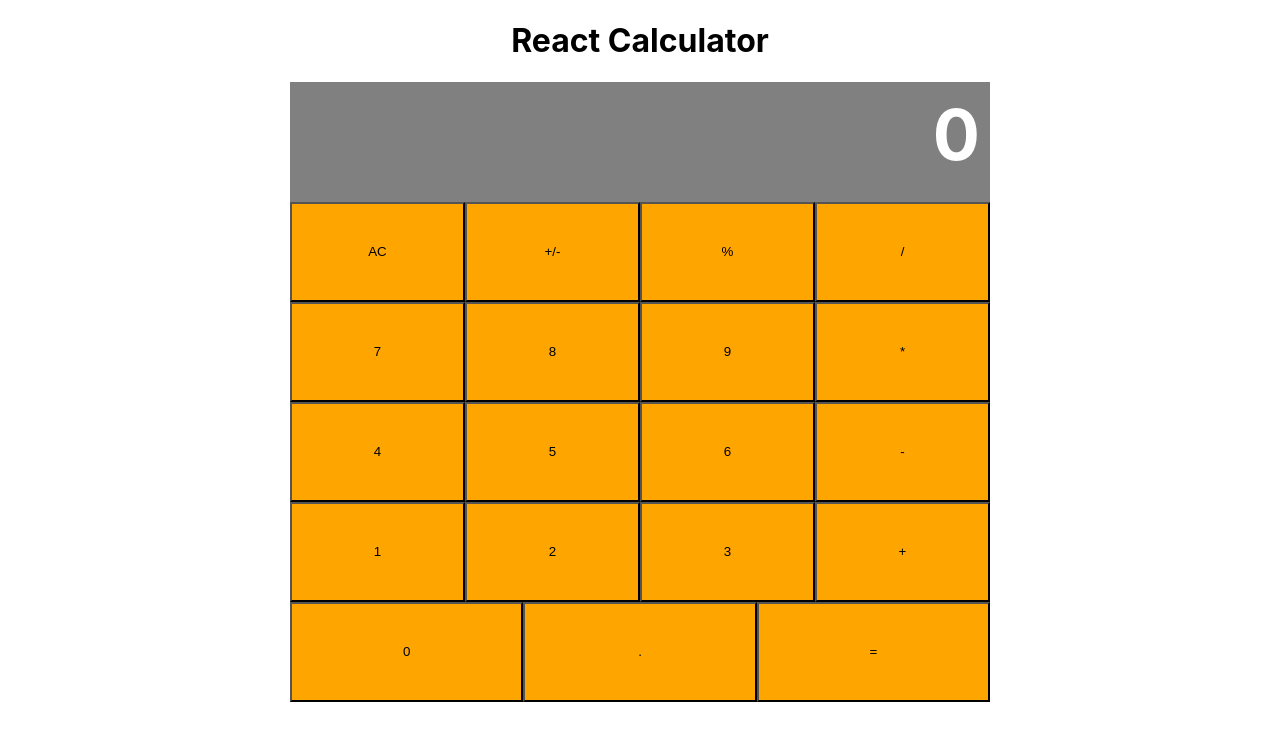
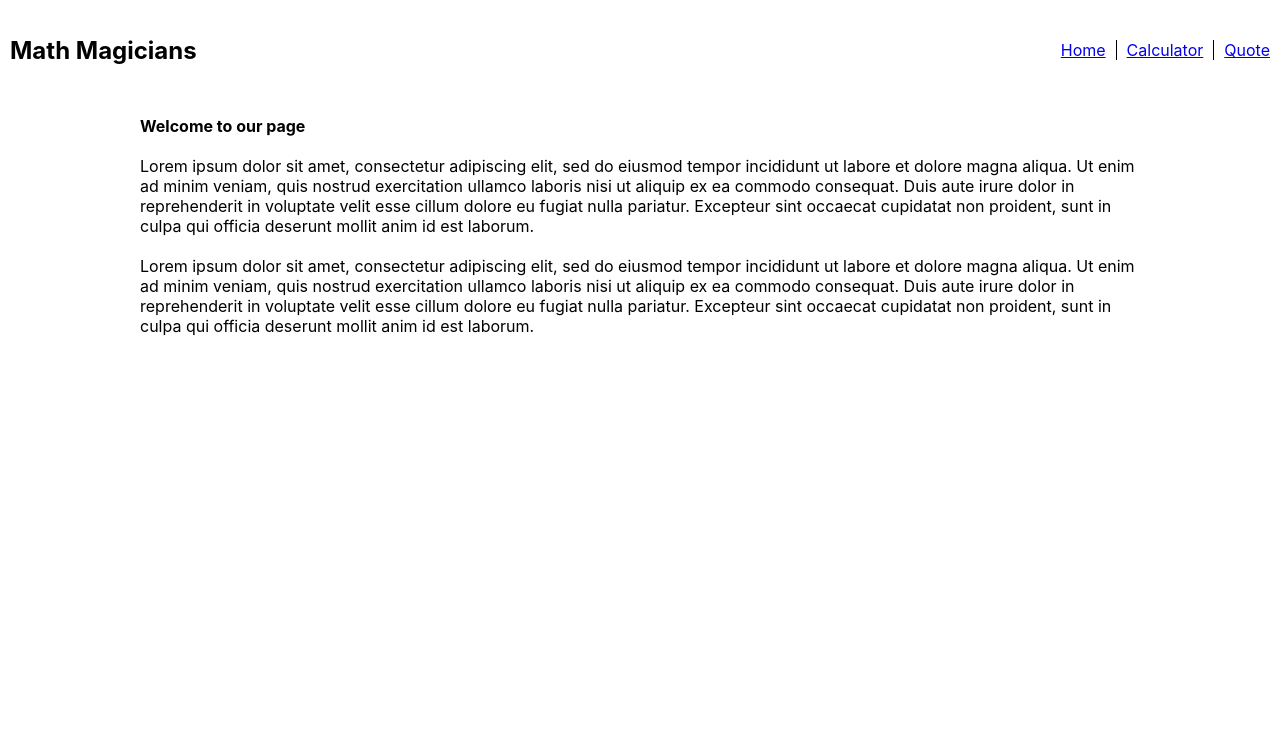
Before and after one commit to necmigunduz/calculator-react, a React (Create React App) app: page / in a window 1280 px wide. Shown: the top 740 px of the page. Built offline with nearby package versions, Linux system fonts and the light colour scheme.

Commit message:
Add routes

```diff
--- a/package.json
+++ b/package.json
@@ -10,6 +10,7 @@
     "prop-types": "^15.7.2",
     "react": "^17.0.2",
     "react-dom": "^17.0.2",
+    "react-router-dom": "^5.2.0",
     "react-scripts": "4.0.3",
     "styled-components": "^5.3.0",
     "web-vitals": "^1.0.1"
--- a/src/components/App.js
+++ b/src/components/App.js
@@ -30,7 +30,6 @@ const App = () => {
   return (
     <>
       <S>
-        <h1>React Calculator</h1>
         <Display result={total} next={next} operation={operation} />
         <ButtonPanel clickHandler={handleClick} />
       </S>
--- /dev/null
+++ b/src/components/Home.js
@@ -0,0 +1,27 @@
+import React from 'react';
+
+const Home = () => (
+  <div>
+    <p className="info header">Welcome to our page</p>
+    <p className="info">
+      Lorem ipsum dolor sit amet, consectetur adipiscing elit,
+      sed do eiusmod tempor incididunt ut labore et dolore magna aliqua.
+      Ut enim ad minim veniam, quis nostrud exercitation ullamco laboris
+      nisi ut aliquip ex ea commodo consequat. Duis aute irure dolor in
+      reprehenderit in voluptate velit esse cillum dolore eu fugiat nulla
+      pariatur. Excepteur sint occaecat cupidatat non proident, sunt in culpa
+      qui officia deserunt mollit anim id est laborum.
+    </p>
+    <p className="info">
+      Lorem ipsum dolor sit amet, consectetur adipiscing elit,
+      sed do eiusmod tempor incididunt ut labore et dolore magna aliqua.
+      Ut enim ad minim veniam, quis nostrud exercitation ullamco laboris
+      nisi ut aliquip ex ea commodo consequat. Duis aute irure dolor in
+      reprehenderit in voluptate velit esse cillum dolore eu fugiat nulla
+      pariatur. Excepteur sint occaecat cupidatat non proident, sunt in culpa
+      qui officia deserunt mollit anim id est laborum.
+    </p>
+  </div>
+);
+
+export default Home;
--- /dev/null
+++ b/src/components/Nav.js
@@ -0,0 +1,15 @@
+import React from 'react';
+import NavLink from './NavLink';
+
+const Nav = () => (
+  <nav className="flex nav">
+    <h1>Math Magicians</h1>
+    <div>
+      <NavLink name="Home" path="/" />
+      <NavLink name="Calculator" path="/calculator" />
+      <NavLink name="Quote" path="/quote" />
+    </div>
+  </nav>
+);
+
+export default Nav;
--- /dev/null
+++ b/src/components/NavLink.js
@@ -0,0 +1,16 @@
+import React from 'react';
+import PropTypes from 'prop-types';
+
+const NavLink = (props) => {
+  const { name, path } = props;
+  return (
+    <a className="m-l-10 link" href={path}>{name}</a>
+  );
+};
+
+NavLink.propTypes = {
+  name: PropTypes.string.isRequired,
+  path: PropTypes.string.isRequired,
+};
+
+export default NavLink;
--- /dev/null
+++ b/src/components/Quote.js
@@ -0,0 +1,10 @@
+import React from 'react';
+
+const Quote = () => (
+  <p>
+    Mathematics is not about numbers, equations, computations,
+    or algorithms: it is about understanding. –William Paul Thurston
+  </p>
+);
+
+export default Quote;
--- /dev/null
+++ b/src/components/Routes.js
@@ -0,0 +1,17 @@
+import React from 'react';
+import { BrowserRouter, Switch, Route } from 'react-router-dom';
+import App from './App';
+import Home from './Home';
+import Quote from './Quote';
+
+const Routes = () => (
+  <BrowserRouter>
+    <Switch>
+      <Route exact path="/" component={Home} />
+      <Route exact path="/calculator" component={App} />
+      <Route exact path="/quote" component={Quote} />
+    </Switch>
+  </BrowserRouter>
+);
+
+export default Routes;
--- a/src/components/styles.css
+++ b/src/components/styles.css
@@ -4,27 +4,27 @@
 
 .button {
   width: 100%;
-    height: 100%;
+  height: 100px;
   cursor: pointer;
 }
 
-  .gray{
+.gray {
   background-color: rgb(221, 221, 221);
 }
 
-  .wide{
+.wide {
   width: 50%;
 }
 
-  .orange{
+.orange {
   background-color: orange;
 }
 
-  .height-100{
+.height-100 {
   height: 100px;
 }
 
-  .display{
+.display {
   width: 680px;
   background-color: gray;
   color: white;
@@ -32,8 +32,43 @@
   font-size: 70px;
   text-align: right;
   padding: 10px;
+  margin-left: auto;
+  margin-right: auto;
+  margin-top: 50px;
 }
 
-  .panel{
+.panel {
   width: 700px;
+  margin-left: auto;
+  margin-right: auto;
 }
+
+.nav {
+  height: 80px;
+  align-items: center;
+  justify-content: space-between;
+  padding: 10px;
+}
+
+.m-l-10 {
+  margin-left: 10px;
+}
+
+.link {
+  padding-left: 10px;
+}
+
+.link:not(:first-of-type) {
+  border-left: 1px solid black;
+}
+
+.info {
+  max-width: 1000px;
+  margin-left: auto;
+  margin-right: auto;
+  margin-bottom: 20px;
+}
+
+.header {
+  font-weight: bold;
+}
--- a/src/index.js
+++ b/src/index.js
@@ -1,11 +1,13 @@
 import React from 'react';
 import ReactDOM from 'react-dom';
 import './index.css';
-import App from './components/App';
+import Nav from './components/Nav';
+import Routes from './components/Routes';
 
 ReactDOM.render(
   <React.StrictMode>
-    <App />
+    <Nav />
+    <Routes />
   </React.StrictMode>,
   document.getElementById('root'),
 );
```
Also changed, not shown: 1 other file (tests, documents, lock files or other folders). Lines whose indentation alone changed are shown as unchanged.
